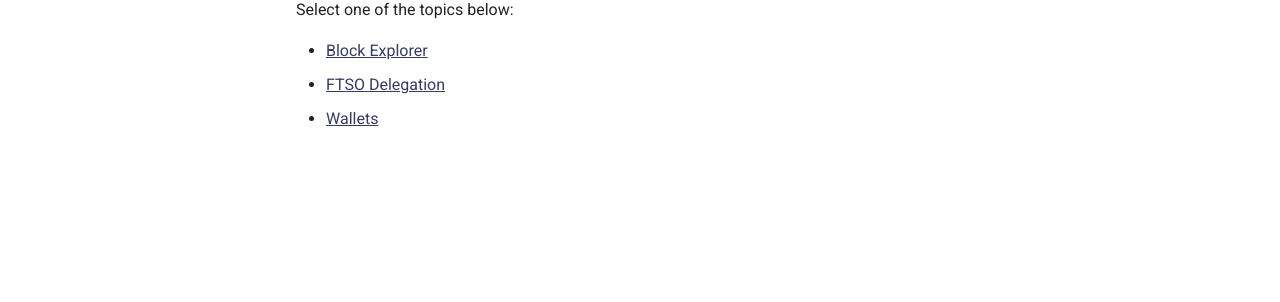
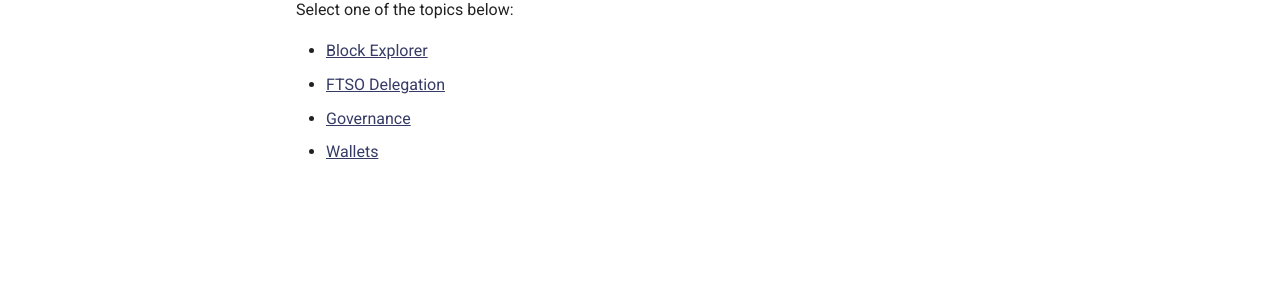
Before and after one commit to flare-foundation/docs, an MkDocs documentation site: the page built from docs/user/index.md, in a window 1280 px wide. Shown: the part 298-600 px from the top of the page. Built offline with MkDocs 1.6.1 and Material for MkDocs 9.7.7, drawn with Linux system fonts in a browser that asks for light colours; comment, search, counter and statistics services are not loaded.

Commit message:
Adding governance to the User Guide index page

```diff
--- a/docs/user/index.md
+++ b/docs/user/index.md
@@ -6,4 +6,5 @@ Select one of the topics below:
 
 * [Block Explorer](./block-explorer.md)
 * [FTSO Delegation](./delegation/index.md)
+* [Governance](./governance/index.md)
 * [Wallets](./wallets/index.md)
```
